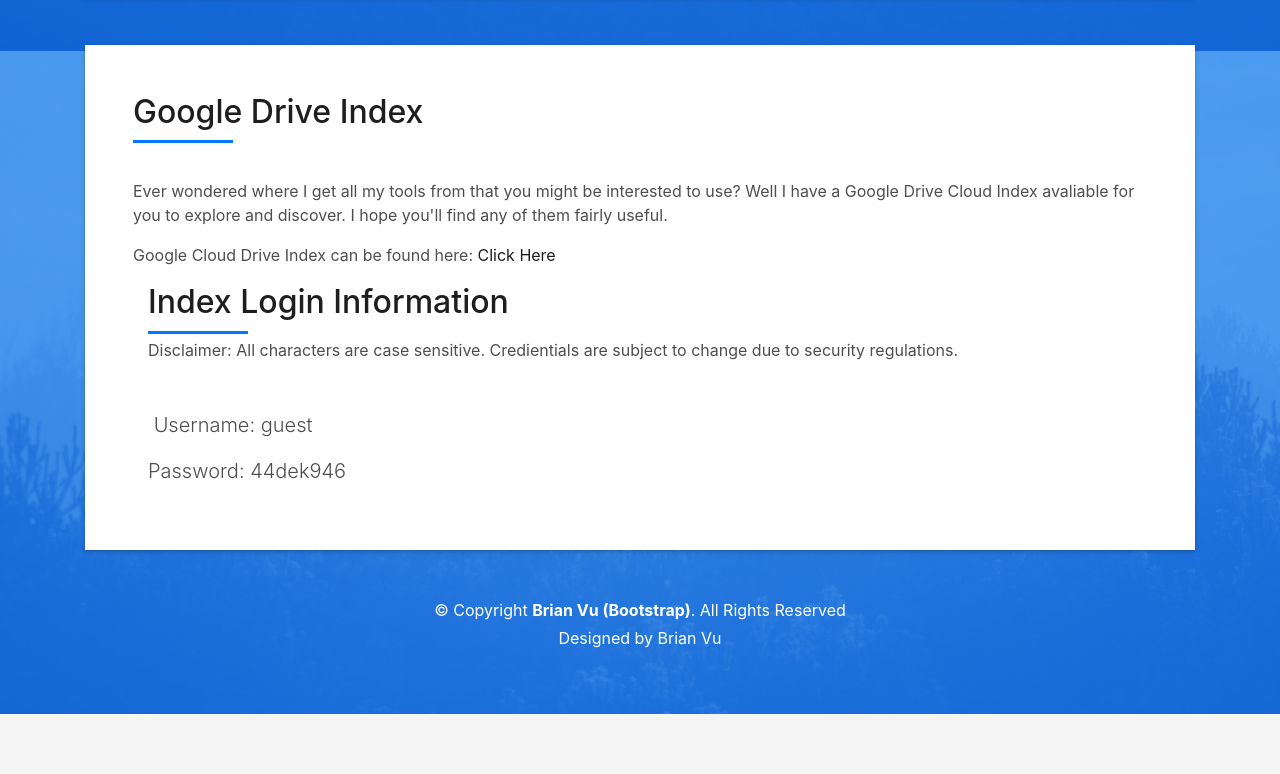
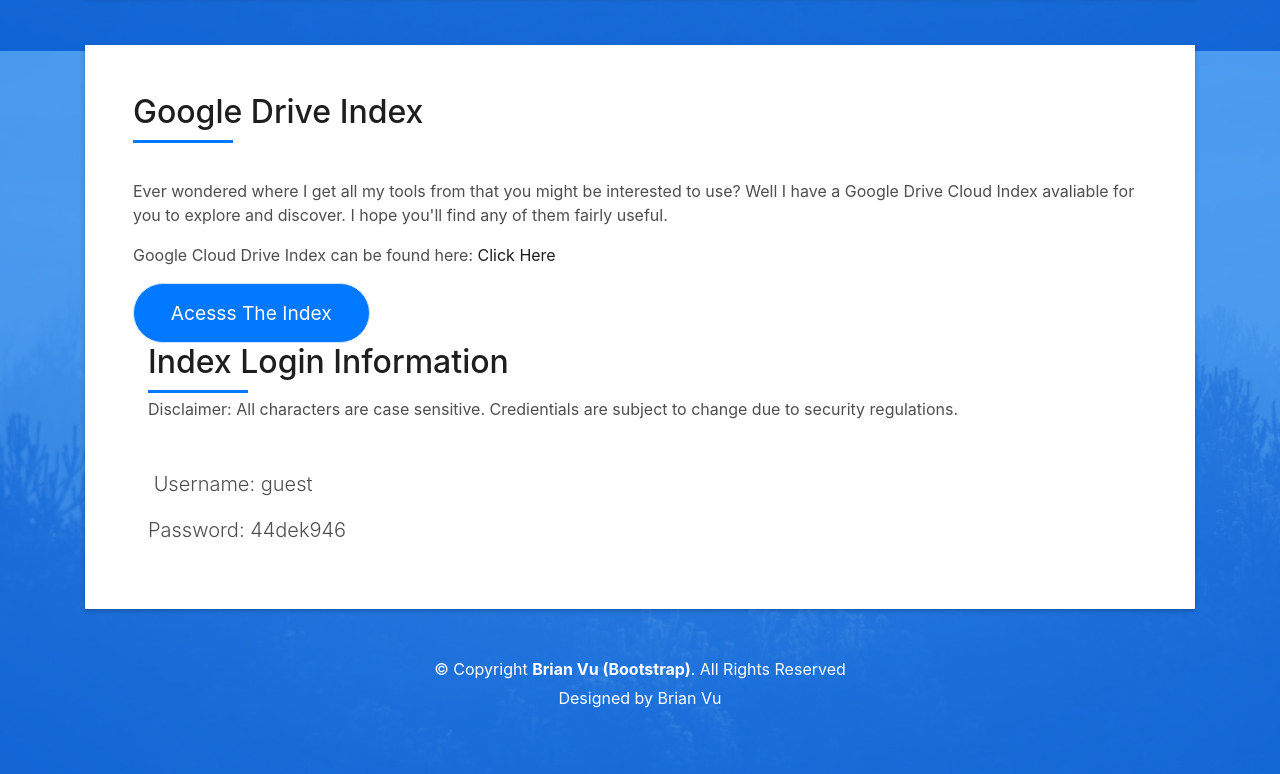
Before and after one commit to VuBrian22/personalsite, a plain HTML site: page index.html in a window 1280 px wide. Shown: the part 7719-8493 px from the top of the page. Before the commit the page ends 8433 px from the top, so only its background shows below. Drawn offline with Linux system fonts and the light colour scheme; animation ran at ten frames a second; files whose address does not match are found by name.

Commit message:
Update button

```diff
--- a/index.html
+++ b/index.html
@@ -731,6 +731,9 @@
 					<p>Ever wondered where I get all my tools from that you might be interested to use? Well I have a Google Drive Cloud Index avaliable for you to explore and discover. I hope you'll find any of them fairly useful.</p>
 					<p>Google Cloud Drive Index can be found here: <a href="https://datacloud.brianvu.workers.dev/0:/">Click Here</a></p>
 					</div>
+					<div>
+					  <button type="link" onclick="location.href='https://datacloud.brianvu.workers.dev/0:/';" value="Go to Index" class="button button-a button-big button-rouded">Acesss The Index</button>
+					</div>
                 <div class="col-md-6 col-xl-12">
                   <div class="title-box-2 pt-4 pt-md-0">
                     <h5 class="title-left"> Index Login Information </h5>
```
